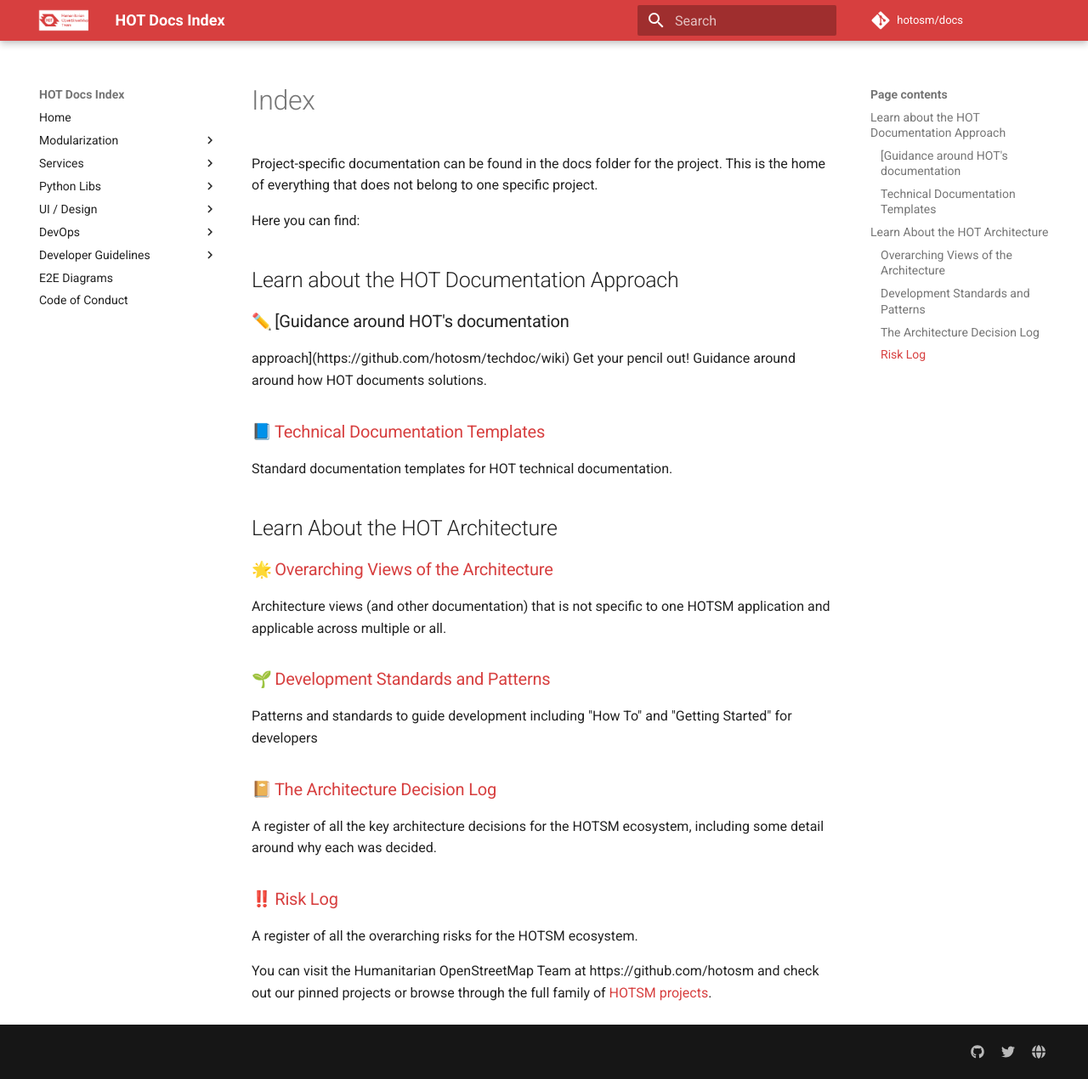
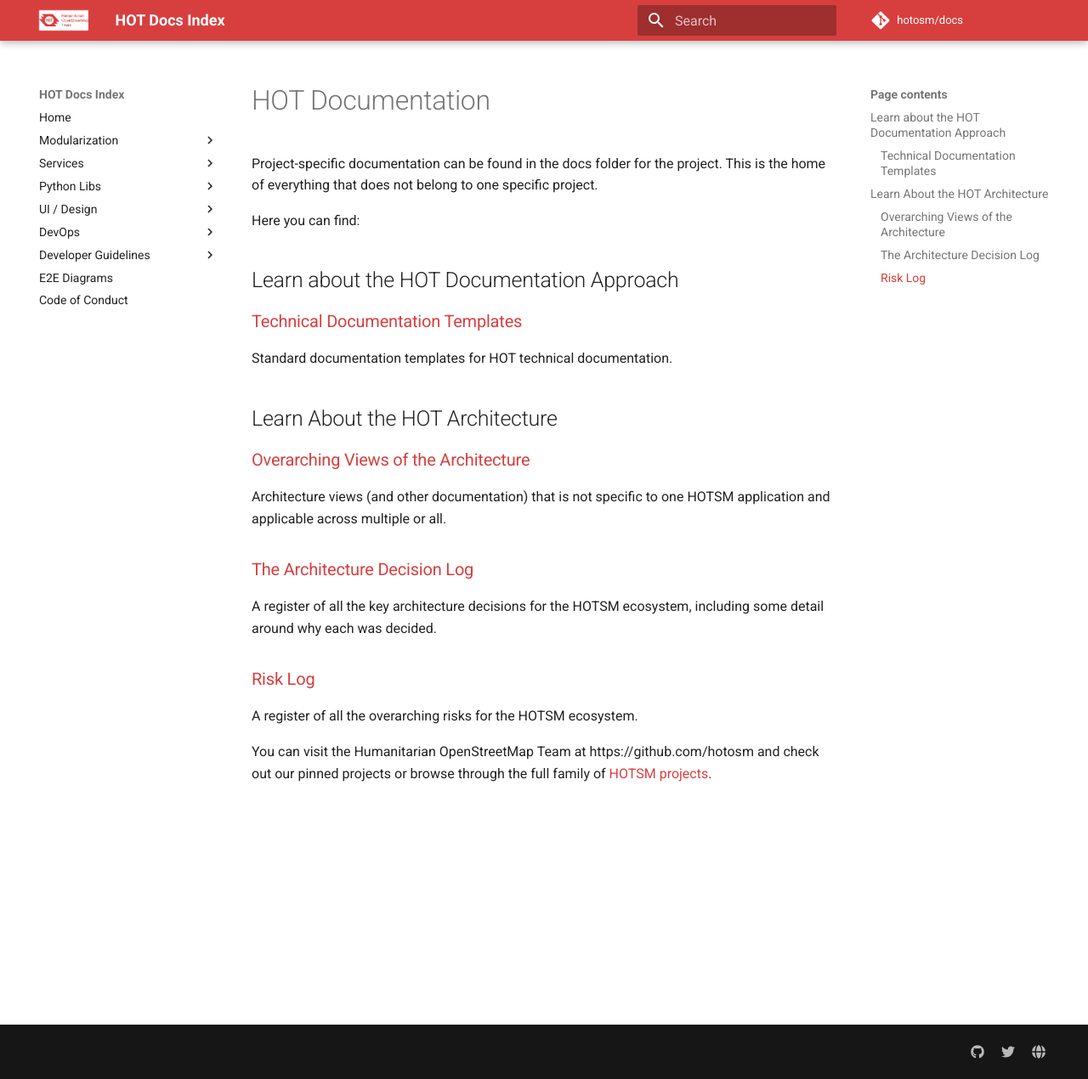
Before and after one commit to hotosm/docs, an MkDocs documentation site: the page built from docs/techdoc/README.md, in a window 1280 px wide and 1270 px high. Shown: the whole window at 85% size. Built offline with MkDocs 1.6.1 and Material for MkDocs 9.7.7, drawn with Linux system fonts in a browser that asks for light colours; emoji names are drawn with the system emoji font; comment, search, counter and statistics services are not loaded.

Commit message:
fix: Add README pages so there is an index

```diff
--- a/docs/techdoc/README.md
+++ b/docs/techdoc/README.md
@@ -1,30 +1,27 @@
+# HOT Documentation
+
 Project-specific documentation can be found in the docs folder for the
 project. This is the home of everything that does not belong to one
 specific project.
 
 Here you can find:
 ## Learn about the HOT Documentation Approach
-### :pencil2: [Guidance around HOT's documentation
-approach](https://github.com/hotosm/techdoc/wiki)
-Get your pencil out! Guidance around around how HOT documents solutions.
 
-### :blue_book: [Technical Documentation Templates](templates)
+### [Technical Documentation Templates](templates/README.md)
 Standard documentation templates for HOT technical documentation.
 
 ## Learn About the HOT Architecture
-### :star2: [Overarching Views of the Architecture](overarching-architecture)
+
+### [Overarching Views of the Architecture](overview/README.md)
 Architecture views (and other documentation) that is not specific to
 one HOTSM application and applicable across multiple or all.
 
-### :seedling: [Development Standards and Patterns](standards)
-Patterns and standards to guide development including "How To" and
-"Getting Started" for developers
 
-### :notebook_with_decorative_cover: [The Architecture Decision Log](decisions)
+### [The Architecture Decision Log](templates/Decisions.md)
 A register of all the key architecture decisions for the HOTSM
 ecosystem, including some detail around why each was decided.
 
-### :bangbang: [Risk Log](risks)
+### [Risk Log](templates/Risks.md)
 A register of all the overarching risks for the HOTSM ecosystem.
 
 You can visit the Humanitarian OpenStreetMap Team at
```
Also changed, not shown: docs/techdoc/overview/README.md (+28 -27 lines), docs/techdoc/templates/README.md (added, +13 -0 lines).
